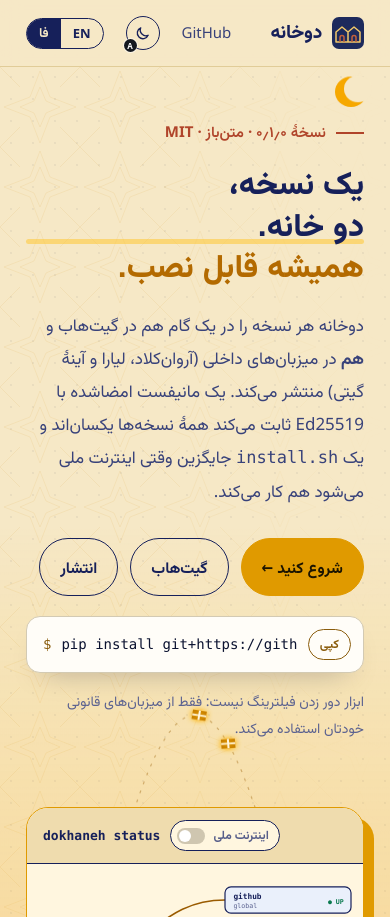
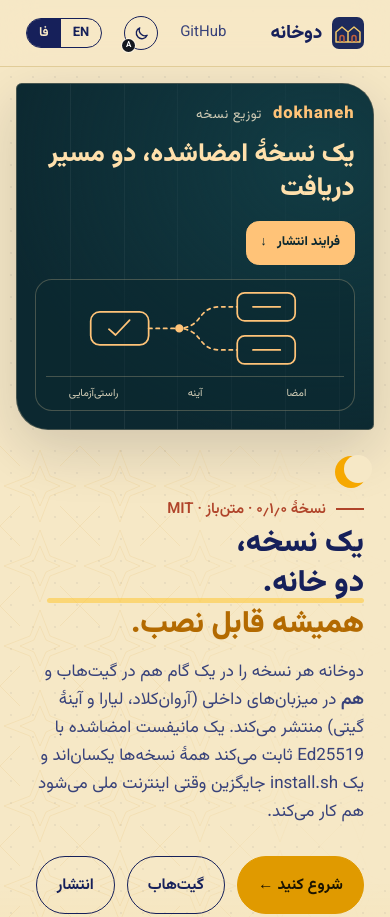
Before and after one commit to mrzroot/dokhaneh, a plain HTML site: page docs/index.html in a window 390 px wide. Shown: the top 917 px of the page. Drawn offline with Linux system fonts and the light colour scheme; no server answers; animation ran at ten frames a second.

Commit message:
Redesign dokhaneh Pages site with bilingual Vazirmatn layout

```diff
--- a/docs/index.html
+++ b/docs/index.html
@@ -1,5 +1,5 @@
 <!doctype html>
-<html lang="en" data-lang="en" dir="ltr">
+<html data-portfolio-design="dokhaneh" lang="en" data-lang="en" dir="ltr">
 <head>
 <meta charset="utf-8">
 <meta name="theme-color" content="#07123a" media="(prefers-color-scheme: dark)">
@@ -180,8 +180,9 @@ html[data-theme] .legal{background:var(--band-bg);color:var(--band-fg);border:1.
 html[data-theme] h1 .two:after{background:var(--gold2);opacity:.55}
 html[data-theme=dark] .girih{filter:saturate(1.2)}
 </style>
-<link rel="preload" href="fonts/young-serif-400.woff2" as="font" type="font/woff2" crossorigin><link rel="stylesheet" href="identity.css"><link rel="stylesheet" href="mx.css">
+<link rel="stylesheet" href="identity.css"><link rel="stylesheet" href="mx.css">
 <style id="mx-tokens">:root{--mx-acc:var(--gold);--mx-acc-t:var(--tq);--mx-on-acc:#16205a;--mx-fg:var(--ink);--mx-mut:var(--mut);--mx-card:var(--card);--mx-line:var(--line)}.mx-sec>h2{font-family:'Young Serif',serif;font-weight:400}</style>
+<link rel="stylesheet" href="portfolio-reframe.css">
 </head>
 <body>
 <header class="top"><div class="wrap">
@@ -196,6 +197,20 @@ html[data-theme=dark] .girih{filter:saturate(1.2)}
 </div></header>
 
 <main>
+
+<!-- Portfolio design: localized overview; original project sections remain below. -->
+<aside class="rr-signal">
+  <div class="rr-annotation"><p class="rr-product"><bdi>dokhaneh</bdi><span><span class="rr-en" lang="en">Release distribution</span><span class="rr-fa" lang="fa">توزیع نسخه</span></span></p>
+    <p class="rr-promise"><span class="rr-en" lang="en">One signed release, two delivery routes</span><span class="rr-fa" lang="fa">یک نسخهٔ امضاشده، دو مسیر دریافت</span></p>
+    <a class="rr-start" href="#how"><span class="rr-en" lang="en">Release workflow</span><span class="rr-fa" lang="fa">فرایند انتشار</span> <span aria-hidden="true">↓</span></a>
+  </div>
+  <div class="rr-visual" aria-hidden="true">
+    <svg viewBox="0 0 360 100" width="360" height="100" aria-hidden="true" fill="none" stroke="currentColor" stroke-width="2.1" stroke-linecap="round" stroke-linejoin="round">
+      <path d="M124 50h34M158 50c34 0 22-26 53-26h20m-73 26c34 0 22 26 53 26h20" stroke-dasharray="4 5"/><rect x="54" y="30" width="70" height="40" rx="11"/><path d="m76 51 8 7 17-18"/><rect x="231" y="7" width="70" height="34" rx="9"/><rect x="231" y="59" width="70" height="34" rx="9"/><path d="M250 24h33M250 76h33"/><circle cx="161" cy="50" r="4" fill="currentColor"/>
+    </svg>
+    <div class="rr-steps"><span><span class="rr-en" lang="en">Sign</span><span class="rr-fa" lang="fa">امضا</span></span><span><span class="rr-en" lang="en">Mirror</span><span class="rr-fa" lang="fa">آینه</span></span><span><span class="rr-en" lang="en">Verify</span><span class="rr-fa" lang="fa">راستی‌آزمایی</span></span></div>
+  </div>
+</aside>
 <div class="hero"><div class="girih"></div><div class="wrap hgrid">
   <div>
     <div class="kick"><span lang="en">v0.1.0 · open source · MIT</span><span lang="fa">نسخهٔ ۰٫۱٫۰ · متن‌باز · MIT</span></div>
--- /dev/null
+++ b/docs/portfolio-reframe.css
@@ -0,0 +1,160 @@
+@font-face{font-family:VazirmatnPortfolio;src:url("fonts/Vazirmatn-Variable.woff2") format("woff2");font-style:normal;font-weight:100 900;font-display:swap}
+html[data-portfolio-design="dokhaneh"]{--rr-brand:#0c2830;--rr-rich:#123c44;--rr-fg:#ffe0ac;--rr-accent:#ffc378;--rr-muted:#d3ceb7;--rr-surface:#fff7e8}
+/* Portfolio reframe. Existing diagrams, demo code and semantic sections are retained. */
+html[data-portfolio-design],
+html[data-portfolio-design] body {font-family:VazirmatnPortfolio,sans-serif!important}
+html[data-portfolio-design] :is(body *,#portfolio-font-priority),
+html[data-portfolio-design] :is(body *,#portfolio-font-priority)::before,
+html[data-portfolio-design] :is(body *,#portfolio-font-priority)::after {
+  font-family:VazirmatnPortfolio,sans-serif!important;
+}
+html[data-portfolio-design] {
+  --serif:VazirmatnPortfolio;--sans:VazirmatnPortfolio;--fa:VazirmatnPortfolio;
+  --mono:VazirmatnPortfolio;--display:VazirmatnPortfolio;--f-b:VazirmatnPortfolio;
+  --f-d:VazirmatnPortfolio;--f-m:VazirmatnPortfolio;
+  --rr-content:min(100% - 2rem, 76rem);
+  --rr-line:color-mix(in srgb,var(--rr-fg) 24%,transparent);
+  --rr-glass:color-mix(in srgb,var(--rr-brand) 55%,transparent);
+}
+html[data-portfolio-design] :is(button,input,select,textarea,pre,code,kbd,samp,svg text) {font-family:VazirmatnPortfolio,sans-serif!important}
+html[data-portfolio-design] :is(header.top,body>nav) {
+  -webkit-backdrop-filter:saturate(115%) blur(16px);backdrop-filter:saturate(115%) blur(16px);
+}
+html[data-portfolio-design] .rr-signal {
+  box-sizing:border-box;
+  isolation:isolate;
+  margin:clamp(1rem,3vw,2.65rem) auto;
+  width:var(--rr-content);
+  min-height:14rem;
+  display:grid;
+  grid-template-columns:minmax(0,1fr) minmax(12rem,.73fr);
+  gap:clamp(1rem,4vw,3rem);
+  align-items:center;
+  padding:clamp(1.15rem,4.5vw,3.6rem);
+  color:var(--rr-fg);
+  direction:inherit;
+  background-color:var(--rr-brand);
+  border:1px solid var(--rr-line);
+  border-radius:1.55rem;
+  box-shadow:0 1.15rem 3.6rem #1114292a;
+  position:relative;
+  overflow:hidden;
+  line-height:1.5;
+  text-align:start;
+}
+.rr-signal::before {
+  content:"";
+  position:absolute;z-index:-1;inset:0;pointer-events:none;
+  background-image:radial-gradient(ellipse at 85% 22%,var(--rr-rich),transparent 76%),
+    repeating-linear-gradient(90deg,transparent 0 3.3rem,#fff1 3.3rem calc(3.3rem + 1px));
+}
+.rr-signal .rr-annotation,.rr-signal .rr-visual{min-width:0}
+.rr-signal .rr-product {
+  display:flex;flex-wrap:wrap;align-items:baseline;gap:.22rem .7rem;
+  color:var(--rr-muted);letter-spacing:.035em;font-size:.83rem;margin:0 0 .65rem;
+  line-height:1.5;
+}
+.rr-signal .rr-product bdi{
+  font-size:1.04rem;letter-spacing:.06em;font-weight:850;color:var(--rr-accent)
+}
+.rr-signal .rr-promise {
+  font-weight:850;font-size:clamp(1.6rem,3.1vw,3.65rem);line-height:1.1;
+  margin:0 0 1.2rem;letter-spacing:-.048em;max-width:22ch;color:var(--rr-fg);
+}
+.rr-signal .rr-start {
+  display:inline-flex;align-items:center;gap:.65rem;border-radius:.8rem;min-height:44px;
+  max-width:100%;font-size:clamp(.8rem,1.15vw,.95rem);font-weight:790;padding:.42rem .85rem;
+  background:var(--rr-accent);color:var(--rr-brand);border:1px solid var(--rr-accent);
+  text-decoration:none;text-align:start;line-height:1.4;
+}
+.rr-signal .rr-start:is(:hover,:focus-visible) {color:var(--rr-fg);background:var(--rr-brand);outline-offset:4px}
+.rr-signal .rr-visual {
+  color:var(--rr-accent);padding:clamp(.65rem,2vw,1.2rem);
+  background:var(--rr-glass);border:1px solid var(--rr-line);
+  border-radius:1.05rem;
+}
+.rr-signal .rr-visual svg {display:block;width:100%;height:auto;margin-inline:auto;max-height:9rem}
+.rr-signal .rr-steps {
+  display:grid;grid-template-columns:repeat(3,minmax(0,1fr));gap:.4rem;
+  padding-top:.55rem;margin-top:.4rem;border-top:1px solid var(--rr-line);
+  font-size:clamp(.66rem,1.15vw,.82rem);text-align:center;max-width:none;color:var(--rr-muted);
+}
+.rr-signal .rr-steps>span {white-space:normal;overflow-wrap:anywhere}
+.rr-signal .rr-en,.rr-signal .rr-fa {overflow-wrap:break-word}
+.rr-signal .rr-fa {display:none}
+html:is([lang="fa"],[dir="rtl"],[data-lang="fa"]) .rr-fa {display:inline}
+html:is([lang="fa"],[dir="rtl"],[data-lang="fa"]) .rr-en {display:none}
+html:is([lang="fa"],[dir="rtl"],[data-lang="fa"]) .rr-signal .rr-promise {
+  letter-spacing:0;line-height:1.34;max-width:24ch;
+}
+/* Rebuild the editorial hero and section rhythm without affecting demo state or IDs. */
+html[data-portfolio-design] :is(.hero,.pitch) h1 {
+  font-size:clamp(2.05rem,5.8vw,5.55rem)!important;
+  font-weight:860!important;line-height:1.12!important;letter-spacing:-.06em;
+  text-wrap:balance;max-width:18ch;margin-block:0 .75rem;
+}
+html[data-portfolio-design]:is([lang=fa],[dir=rtl],[data-lang=fa]) :is(.hero,.pitch) h1 {
+  line-height:1.34!important;letter-spacing:0;
+}
+html[data-portfolio-design] :is(.hero,.pitch) :is(.lead,.lede) {line-height:1.65;max-inline-size:58ch}
+html[data-portfolio-design] :is(main,body)>section[id]:not(.hero) {scroll-margin-top:5.6rem}
+html[data-portfolio-design] :is(main,body)>section:not(.hero,.pitch),html[data-portfolio-design] main>.layer>section {
+  border-block-start:1px solid currentColor;
+  border-block-start-color:color-mix(in srgb,currentColor 13%,transparent);
+}
+html[data-portfolio-design] section h2 {
+  font-weight:810;font-size:clamp(1.55rem,3.8vw,3.15rem);line-height:1.17;
+  letter-spacing:-.035em;text-wrap:balance;
+}
+html[data-portfolio-design]:is([lang=fa],[dir=rtl],[data-lang=fa]) section h2 {letter-spacing:0;line-height:1.38}
+html[data-portfolio-design] :is(.hero,.pitch) :is(.cta,.install,.inst,.cmd,.meta,.swap) {min-width:0;max-width:100%}
+html[data-portfolio-design] :is(main,body)>section :is(pre,table) {max-width:100%}
+html[data-portfolio-design] :is(.foot,body>footer) {padding-block:2rem}
+html[data-portfolio-design] :is(.foot,body>footer) a {text-underline-offset:.27em}
+html[data-portfolio-design] input,html[data-portfolio-design] textarea {border-radius:.6rem}
+html[data-portfolio-design] .rr-visual {pointer-events:none}
+/* Product art direction extends outside the overview. Selectors intentionally
+   target presentation containers rather than JavaScript state or controls. */
+html[data-portfolio-design="dokhaneh"] .rr-signal {border-radius:.35rem 2rem .35rem 2rem}
+html[data-portfolio-design="dokhaneh"] .hero .map {
+  background:linear-gradient(160deg,#7247352a,transparent 55%),var(--card);
+  border:1px solid var(--line2);border-radius:1.65rem .35rem 1.65rem .35rem;
+}
+html[data-portfolio-design="dokhaneh"] .girih {opacity:.36}
+html[data-portfolio-design="mihanstack"] .rr-signal {border-radius:1rem;box-shadow:0 16px 52px #17345952}
+html[data-portfolio-design="mihanstack"] .hero .console {border-radius:1.2rem;border-color:#607db8;box-shadow:0 20px 48px #0f1c5870}
+html[data-portfolio-design="mihanstack"] .hero .cmd {outline:1px dashed color-mix(in srgb,var(--teal) 65%,transparent);outline-offset:3px}
+html[data-portfolio-design="dibs"] .rr-signal {border-radius:.65rem;box-shadow:6px 7px 0 var(--rr-accent),0 15px 38px #13121c32}
+html[data-portfolio-design="dibs"] .hero.split {border-radius:1.2rem;overflow:hidden;box-shadow:0 9px 25px #14102d35}
+html[data-portfolio-design="dibs"] .pitch {text-align:start}
+html[data-portfolio-design="dibs"] .pitch h1 {max-width:21ch}
+html[data-portfolio-design="hamyad"] .rr-signal {border-radius:2.4rem .55rem 2.4rem .55rem}
+html[data-portfolio-design="hamyad"] .hero .orbit-wrap {border-radius:50%;background:radial-gradient(circle at center,#8c6dff26,transparent 67%)}
+html[data-portfolio-design="sabr"] .rr-signal::before {background-image:repeating-linear-gradient(120deg,transparent 0 20px,#fff1 20px 21px),linear-gradient(108deg,var(--rr-brand),var(--rr-rich))}
+html[data-portfolio-design="sabr"] .hero h1 {margin-inline:auto}
+html[data-portfolio-design="sabr"] .race {border-radius:1.35rem}
+html[data-portfolio-design="marz"] .rr-signal {border-radius:.25rem;border:1px solid #8ba768}
+html[data-portfolio-design="marz"] .hero .board {border-radius:.35rem;box-shadow:7px 7px 0 #87a06861}
+html[data-portfolio-design="marz"] .rr-signal::before{
+  background-image:repeating-linear-gradient(0deg,transparent 0 1.5rem,#eff9cb14 1.5rem calc(1.5rem + 1px)),
+   repeating-linear-gradient(90deg,transparent 0 1.5rem,#eff9cb14 1.5rem calc(1.5rem + 1px)),
+   linear-gradient(120deg,var(--rr-brand),var(--rr-rich));
+}
+html[data-portfolio-design="ganjineh"] .rr-signal {border-radius:.4rem 1rem 1rem .4rem;border-inline-start:9px double var(--rr-accent)}
+html[data-portfolio-design="ganjineh"] .hero .stage {box-shadow:0 22px 60px #4c202d41;border-radius:.65rem}
+html[data-portfolio-design="ganjineh"] .rr-steps {border-top-style:dashed}
+html[data-portfolio-design="gosast"] .rr-signal {border-radius:1rem;box-shadow:5px 7px 0 #d69c9a,9px 12px 0 #b86e76}
+html[data-portfolio-design="gosast"] .rr-visual {border-radius:.35rem .8rem .35rem .8rem;border-style:dashed}
+html[data-portfolio-design="gosast"] .hero .wm {text-shadow:3px 3px 0 #fdcdd1}
+html[data-portfolio-design="gosast"] .hero h1 {margin-inline:auto}
+html[data-portfolio-design="flowpilot"] .rr-signal {border-radius:1.4rem 1.4rem .38rem .38rem}
+html[data-portfolio-design="flowpilot"] .hero h1 {margin-inline:auto}
+html[data-portfolio-design="flowpilot"] .hero .shot {border:1px solid color-mix(in srgb,var(--rr-accent) 50%,transparent);border-radius:1.1rem;box-shadow:0 17px 55px #0c253652}
+@media (max-width:43rem) {
+  html[data-portfolio-design] .rr-signal {grid-template-columns:1fr;gap:.9rem;min-height:0}
+  .rr-signal .rr-promise {font-size:clamp(1.6rem,6.6vw,2.45rem);margin-bottom:.9rem}
+  .rr-signal .rr-visual svg {max-height:5.9rem}
+  .rr-signal .rr-visual {padding:.4rem .6rem .52rem}
+  html[data-portfolio-design] :is(.hero,.pitch) h1 {font-size:clamp(1.9rem,6.9vw,3.25rem)!important}
+}
+@media (prefers-reduced-motion:reduce) {.rr-signal *{transition:none!important;animation:none!important}}
```
Also changed, not shown: docs/fonts/OFL-Vazirmatn.txt (added), docs/fonts/Vazirmatn-Variable.woff2 (added).
